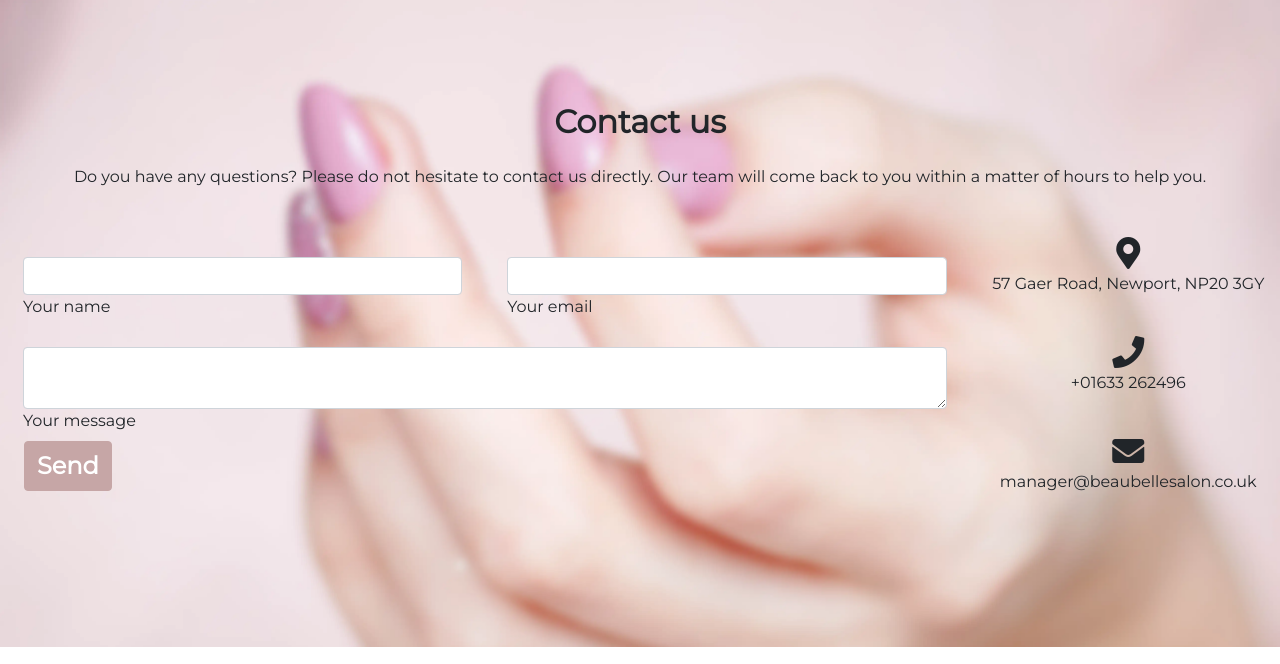
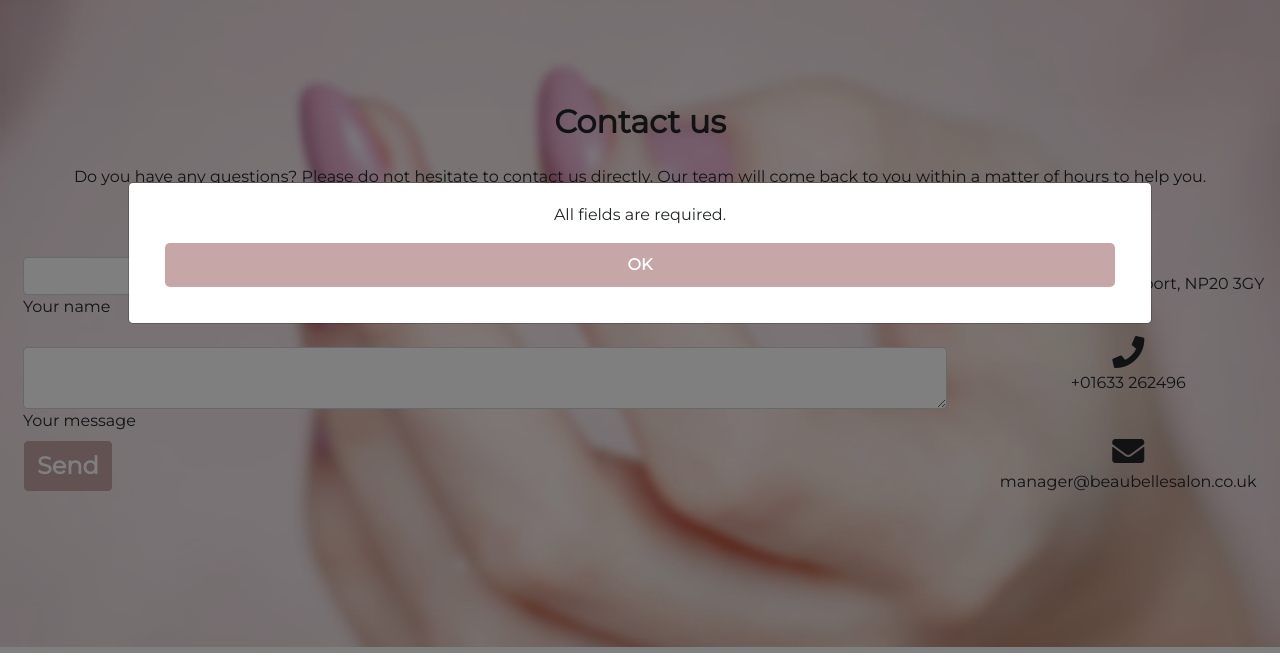
Before and after one commit to nccadman19/beau-belle, a plain HTML site: page contact.html in a window 1280 px wide. Both pictures are taken after a click on the link "Send". Shown: the part 147-811 px from the top of the page. Drawn offline with nearby package versions, Linux system fonts and the light colour scheme.

Commit message:
styled alert button in contact form

```diff
--- a/assets/css/style.css
+++ b/assets/css/style.css
@@ -222,6 +222,42 @@ section.mb-4 {
   padding-bottom: 5.5rem;
 }
 
+.modal {
+  position: fixed;
+  top: 0;
+  left: 0;
+  right: 0;
+  bottom: 0;
+  background-color: rgba(0, 0, 0, 0.5);
+  display: flex;
+  justify-content: center;
+  align-items: center;
+}
+
+.modal-content {
+  background-color: #fff;
+  border-radius: 5px;
+  padding: 20px;
+  text-align: center;
+  max-width: 80%;
+  max-height: 80%;
+  overflow: auto;
+}
+
+.modal-button {
+  background-color: #c6a6a6;
+  color: #fff;
+  border: none;
+  border-radius: 5px;
+  padding: 10px 20px;
+  cursor: pointer;
+  font-size: 16px;
+}
+
+.modal-button:hover {
+  background-color: #7d6969;
+}
+
 /* Gallery */
 
 .row {
@@ -258,7 +294,6 @@ section.mb-4 {
     max-width: 100%;
   }
 }
-
 /* Pricing */
 
 /* Create four equal columns that sits next to each other */
--- a/assets/js/sendEmail.js
+++ b/assets/js/sendEmail.js
@@ -1,13 +1,27 @@
-// Credit (Details noted in README)
 function sendMail() {
     var name = document.getElementById("name").value;
     var email = document.getElementById("emailaddress").value;
     var message = document.getElementById("message").value;
 
     if (!name || !email || !message) {
-        alert("All fields are required.");
+        var modal = document.createElement("div");
+        modal.className = "modal";
+        var modalContent = document.createElement("div");
+        modalContent.className = "modal-content";
+        var modalText = document.createTextNode("All fields are required.");
+        modalContent.appendChild(modalText);
+        var modalButton = document.createElement("button");
+        modalButton.className = "modal-button";
+        modalButton.innerHTML = "OK";
+        modalButton.addEventListener("click", function() {
+          document.body.removeChild(modal);
+        });
+        modalContent.appendChild(modalButton);
+        modal.appendChild(modalContent);
+        document.body.appendChild(modal);
         return;
-    }
+      }
+
     var params = {
         from_name : name,
         from_email : email,
```
Lines whose indentation alone changed are shown as unchanged.
